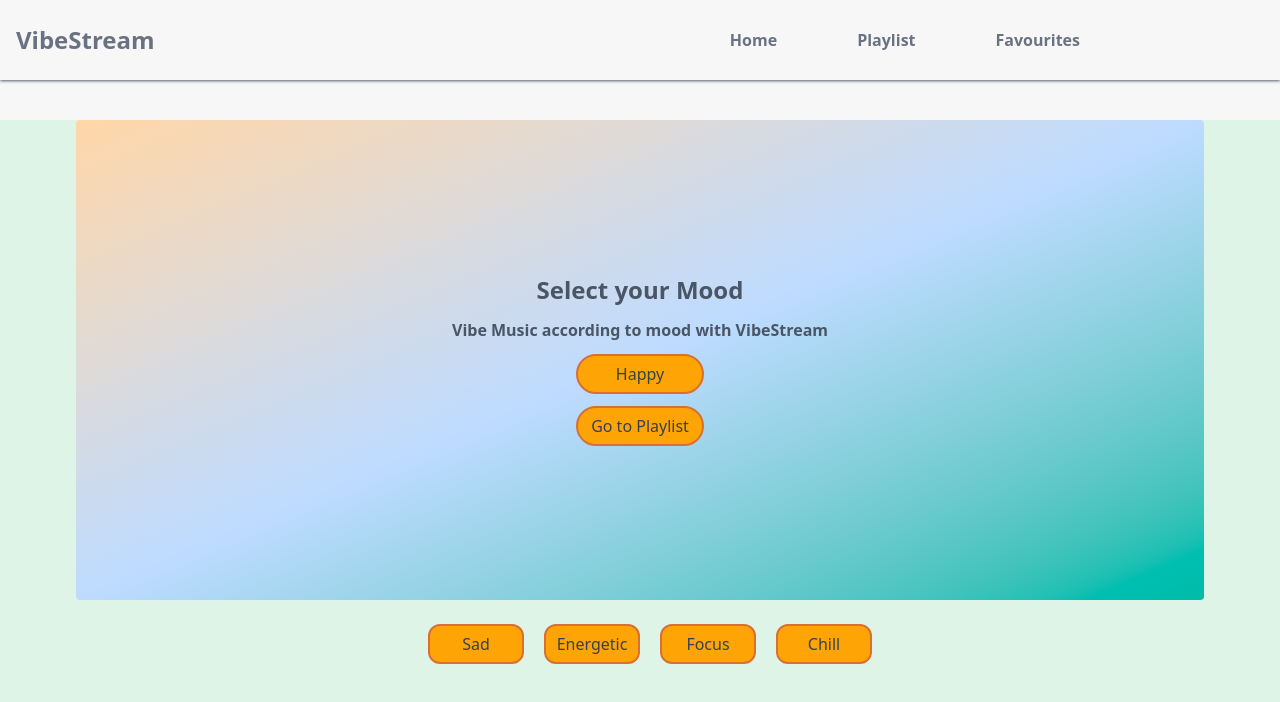
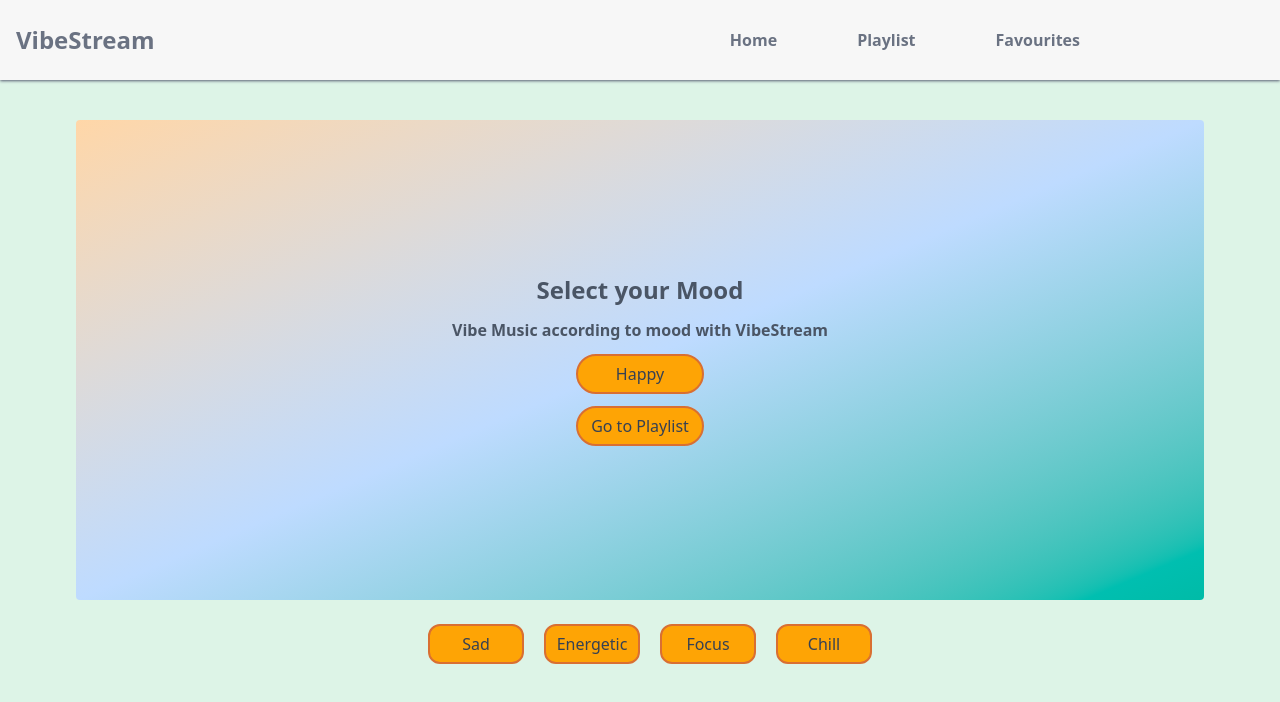
Before and after one commit to rushi-wagh/VibeStream, a React (Vite) app: page / in a window 1280 px wide. Shown: the top 702 px of the page. Built offline with nearby package versions, Linux system fonts and the light colour scheme.

Commit message:
small change in ui

```diff
--- a/src/Pages/Playlist.jsx
+++ b/src/Pages/Playlist.jsx
@@ -36,7 +36,7 @@ const Playlist = () => {
     console.log(SongInfo);
   }, [SongInfo]);
 
-  if (Loading) return <div className="bg-[#F7F7F7]"> <p className="font-semibold text-gray-800">Loading...</p> </div>;
+  if (Loading) return <div className="bg-[#F7F7F7] min-h-screen"> <p className="font-semibold text-gray-800">Loading...</p> </div>;
   if (error) return <p>Error: {error}</p>;
 
   return (
--- a/src/index.css
+++ b/src/index.css
@@ -1,4 +1,4 @@
 @import "tailwindcss";
 body{
-    background-color: #F7F7F7;
+    background-color:#DDF4E7;
 }
```
